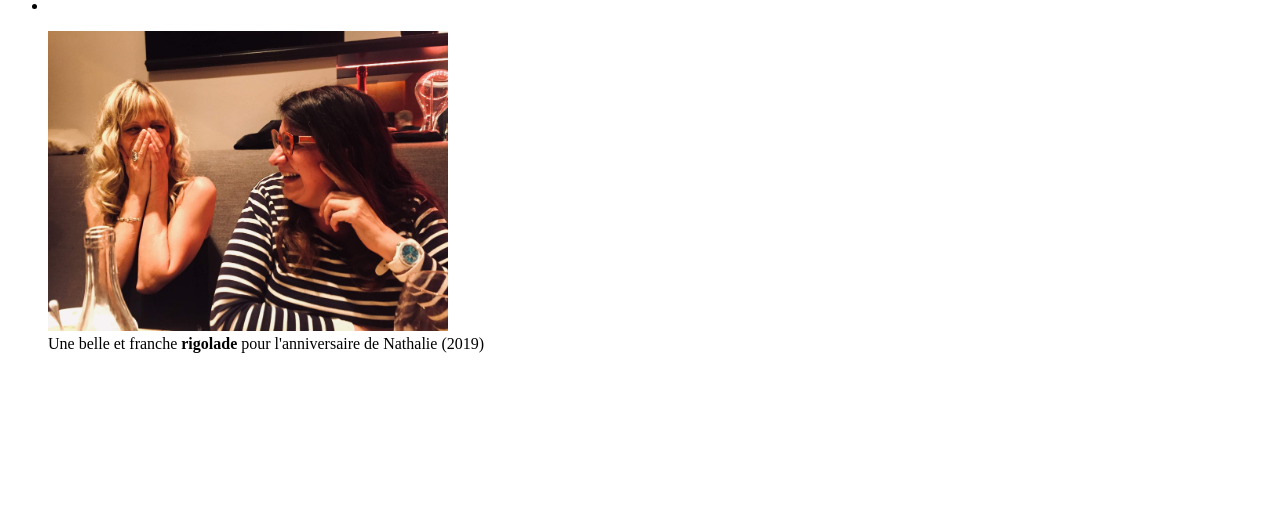
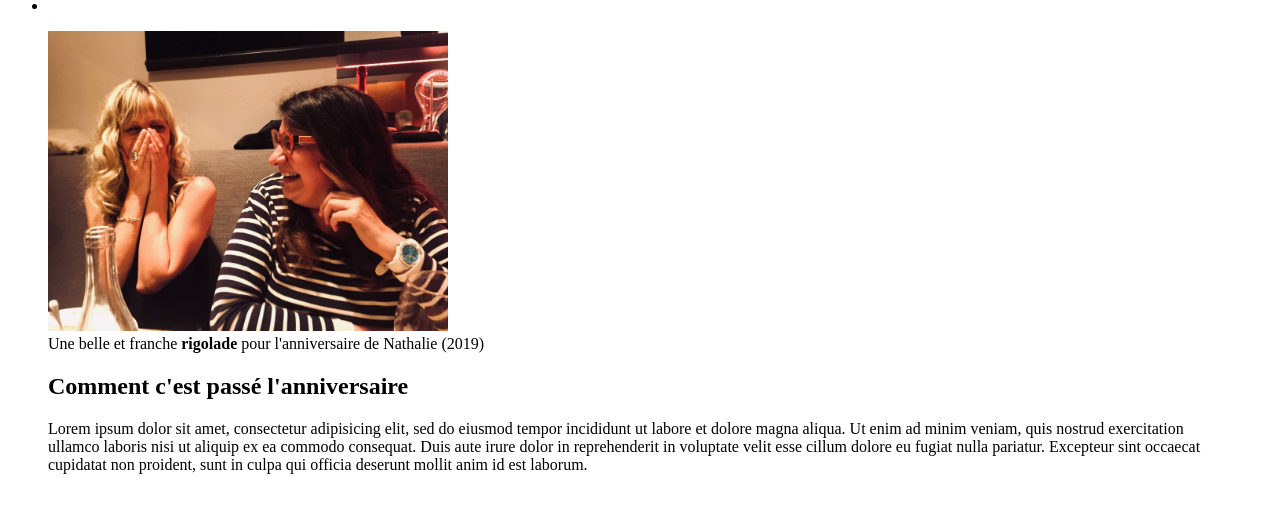
Before and after one commit to krauseangelique/Projet6, a plain HTML site: page index.html in a window 1280 px wide. Shown: the part 101-614 px from the top of the page. Drawn offline with Linux system fonts and the light colour scheme.

Commit message:
ajout header et h2

```diff
--- a/index.html
+++ b/index.html
@@ -22,6 +22,13 @@
 				Une belle et franche <strong>rigolade</strong> pour
 				l'anniversaire de Nathalie (2019)
 			</figcaption>
+			<h2> Comment c'est passé l'anniversaire </h2>
+			<p>Lorem ipsum dolor sit amet, consectetur adipisicing elit, sed do eiusmod
+			tempor incididunt ut labore et dolore magna aliqua. Ut enim ad minim veniam,
+			quis nostrud exercitation ullamco laboris nisi ut aliquip ex ea commodo
+			consequat. Duis aute irure dolor in reprehenderit in voluptate velit esse
+			cillum dolore eu fugiat nulla pariatur. Excepteur sint occaecat cupidatat non
+			proident, sunt in culpa qui officia deserunt mollit anim id est laborum.</p>
 		</figure>
 
 	</body>
```
